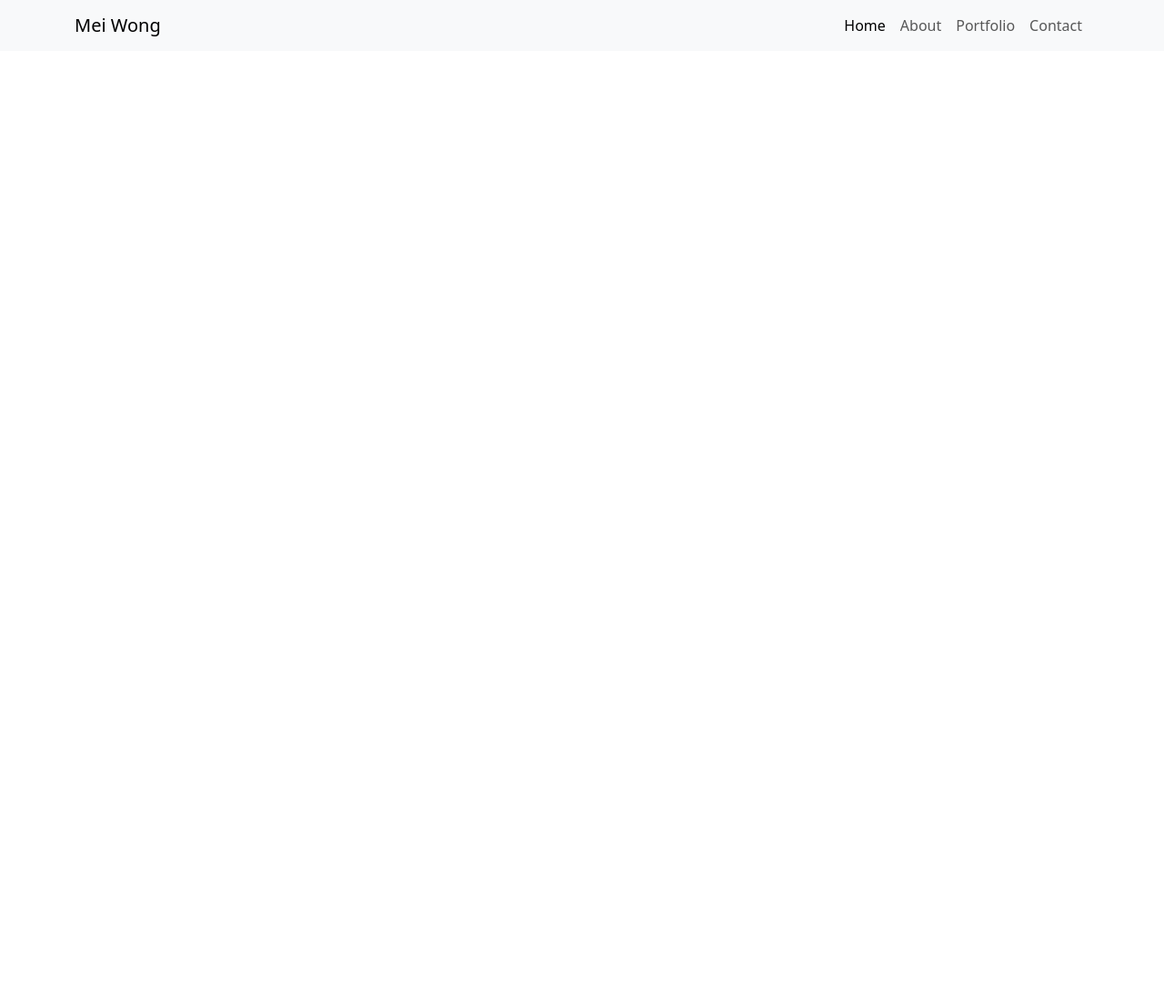
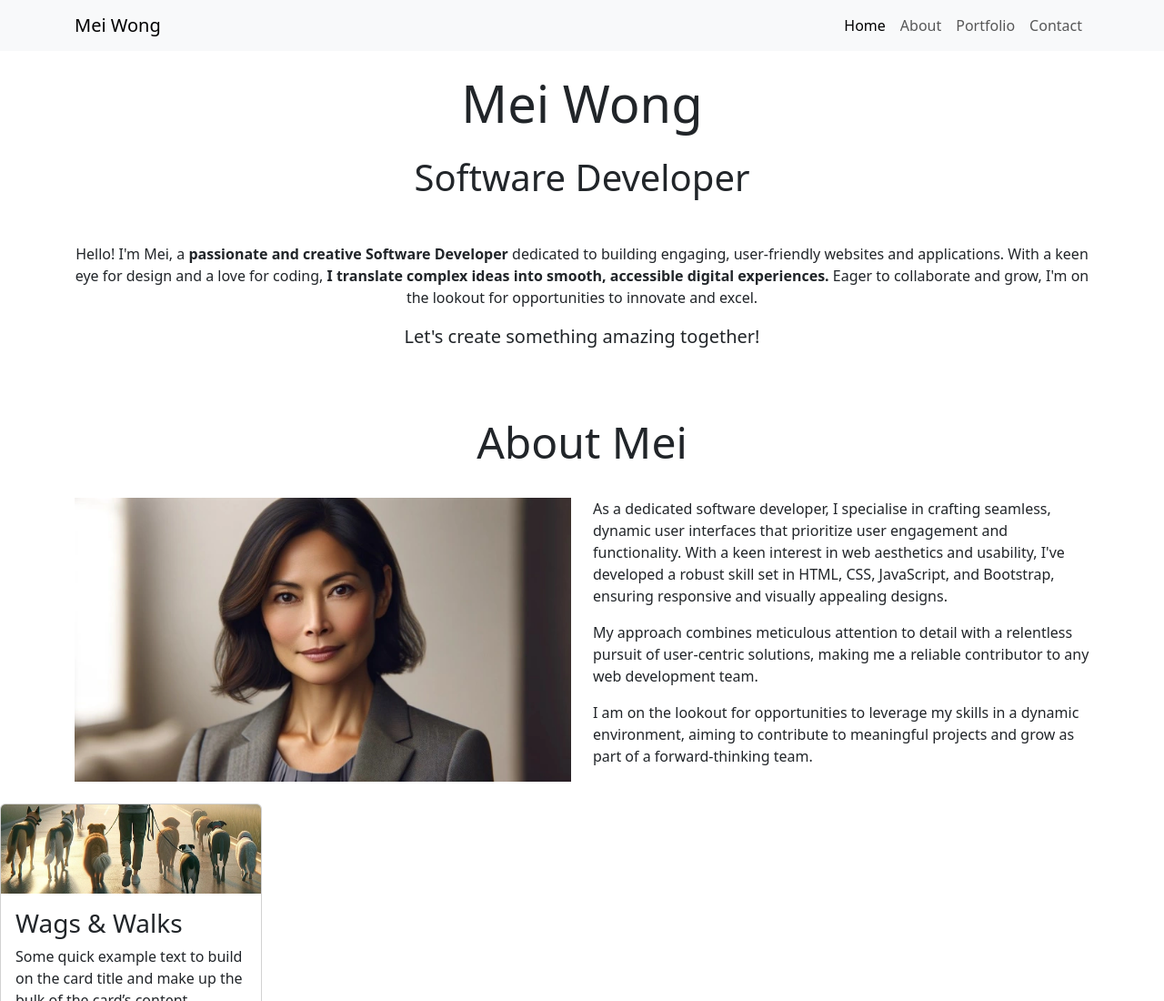
Before and after one commit to PaulyDuk/portfolio-mei, a plain HTML site: page index.html in a window 1280 px wide. Shown: the top 1100 px of the page at 91% size. Before the commit the page ends 800 px from the top, so only its background shows below. Drawn offline with nearby package versions, Linux system fonts and the light colour scheme.

Commit message:
Added cards

```diff
--- a/index.html
+++ b/index.html
@@ -20,7 +20,7 @@
                 <span class="navbar-toggler-icon"></span>
             </button>
             <div class="collapse navbar-collapse" id="navbarSupportedContent">
-                <ul class="navbar-nav ms-auto">
+                <ul class="navbar-nav ms-auto mb-2 mb-lg-0">
                     <li class="nav-item">
                         <a class="nav-link active" aria-current="page" href="index.html">Home</a>
                     </li>
@@ -44,6 +44,110 @@
     <script src="https://cdn.jsdelivr.net/npm/bootstrap@5.3.3/dist/js/bootstrap.bundle.min.js"
         integrity="sha384-YvpcrYf0tY3lHB60NNkmXc5s9fDVZLESaAA55NDzOxhy9GkcIdslK1eN7N6jIeHz"
         crossorigin="anonymous"></script>
+
+<!-- header -->
+<header id="hero" class="container">
+    <!-- section with hero image -->
+    <section class="row">
+        <!-- text-center class used to centre all text inside column -->
+        <div class="col-12 text-center">
+            <h1 class="display-4 my-4">Mei Wong</h1>
+            <!-- mb-5 gives extra margin spacing under subheading -->
+            <h2 class="display-6 mb-5">Software Developer</h2>
+            <p>
+                Hello! I'm Mei, a
+                <strong>passionate and creative Software Developer</strong>
+                dedicated to building engaging, user-friendly websites and
+                applications. With a keen eye for design and a love for coding,
+                <strong>I translate complex ideas into smooth, accessible digital
+                    experiences.</strong>
+                Eager to collaborate and grow, I'm on the lookout for opportunities
+                to innovate and excel.
+            </p>
+            <!-- mb-5 gives extra margin spacing under lead text -->
+            <p class="lead mb-5">Let's create something amazing together!</p>
+        </div>
+    </section>
+</header>
+
+<!-- main content -->
+<main>
+    <!-- About section links to #about href in navbar -->
+    <section id="about" class="container">
+        <div class="row">
+            <!-- my-4 used to add top and bottom margin to heading -->
+            <div class="col-12 text-center my-4">
+                <h2 class="display-5">About Mei</h2>
+            </div>
+            <!-- mb-4 used to add margin under image -->
+            <div class="col-12 col-md-6 mb-4">
+                <!-- img-fluid class makes the image responsive to its container -->
+                <img src="assets/images/mei-wong.webp" class="img-fluid" alt="Mei Wong">
+            </div>
+            <!-- mb-4 used to add margin under text -->
+            <div class="col-12 col-md-6 mb-4">
+                <p>
+                    As a dedicated software developer, I specialise in crafting
+                    seamless, dynamic user interfaces that prioritize user engagement
+                    and functionality. With a keen interest in web aesthetics and
+                    usability, I've developed a robust skill set in HTML, CSS,
+                    JavaScript, and Bootstrap, ensuring responsive and visually
+                    appealing designs.
+                </p>
+                <p>
+                    My approach combines meticulous attention to detail with a
+                    relentless pursuit of user-centric solutions, making me a reliable
+                    contributor to any web development team.
+                </p>
+                <p>
+                    I am on the lookout for opportunities to leverage my skills in a
+                    dynamic environment, aiming to contribute to meaningful projects
+                    and grow as part of a forward-thinking team.
+                </p>
+            </div>
+        </div>
+    </section>
+    <!-- portfolio section starts here -->
+
+<section id="portfolio">
+<div class="card" style="width: 18rem;">
+  <img src="../assets/images/wags-and-walks.webp" class="card-img-top" alt="A man walking several dogs early in the morning">
+  <div class="card-body">
+    <h3 class="card-title">Wags & Walks</h3>
+    <p class="card-text">Some quick example text to build on the card title and make up the bulk of the card’s content.</p>
+    <a href="#" class="btn btn-outline-light">Visit Site</a>
+  </div>
+</div>
+
+<div class="card" style="width: 18rem;">
+  <img src="../assets/images/we-wellness.webp" class="card-img-top" alt="A spa with candles towels and natural material">
+  <div class="card-body">
+    <h3 class="card-title">We Wellness</h3>
+    <p class="card-text">A comprehensive platform offering a wide range of wellness services and high-end products. From yoga classes to nutritional guidance, users can find everything they need to nurture their body, mind, and spirit.</p>
+    <a href="#" class="btn btn-light">Visit Site</a>
+  </div>
+</div>
+
+<div class="card" style="width: 18rem;">
+  <img src="../assets/images/math-wiz.webp" class="card-img-top" alt="A child practicing math at a computer">
+  <div class="card-body">
+    <h3 class="card-title">Math Wiz</h3>
+    <p class="card-text">An interactive website dedicated to helping kids master mathematics through games and challenges. Designed with young learners in mind, this platform turns complex problems into engaging activities.</p>
+    <a href="#" class="btn btn-light">Visit Site</a>
+  </div>
+</div>
+
+<div class="card" style="width: 18rem;">
+  <img src="../assets/images/bmi-calculator.webp" class="card-img-top" alt="Weighing scales seen from the first person view of the person standing on the scales">
+  <div class="card-body">
+    <h3 class="card-title">BMI Calculator</h3>
+    <p class="card-text">Promoting a healthier lifestyle with an easy-to-use BMI Calculator. Designed to provide quick health assessments, this tool helps users understand and manage their body mass index with just a few clicks.</p>
+    <a href="#" class="btn btn-light">Visit Site</a>
+  </div>
+</div>
+</section>
+
+</main>
 </body>
 
 </html>
```
